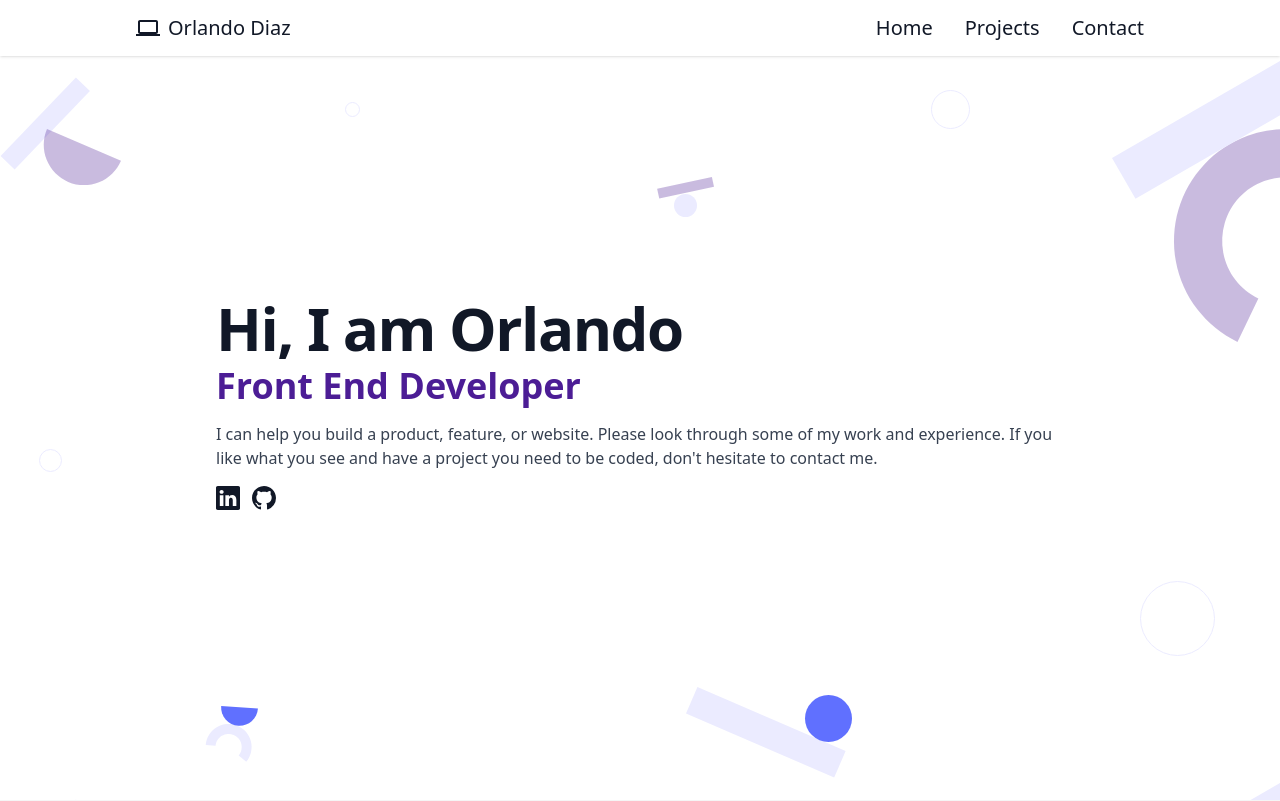
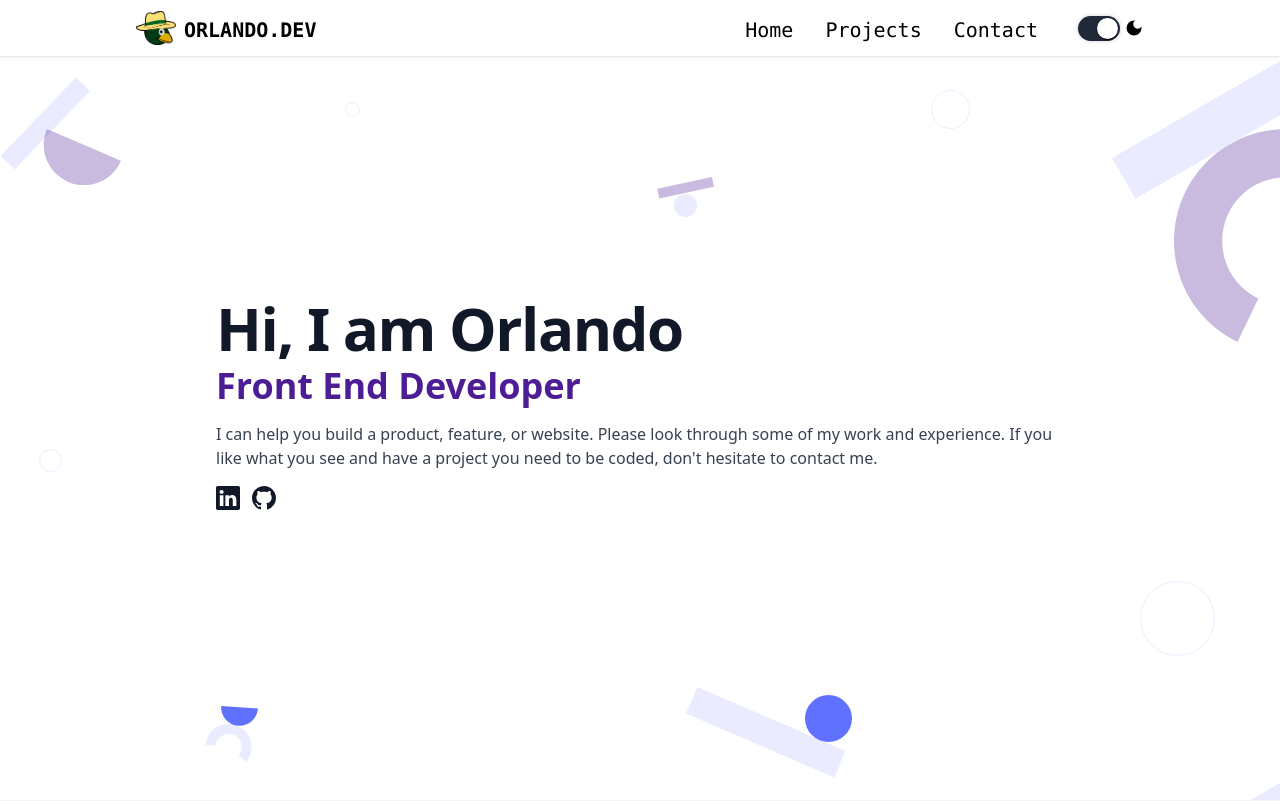
Before and after one commit to orlandodiazc/portfolio-react, a React (Vite) app: page / in a window 1280 px wide. Shown: the top 801 px of the page. Built offline with nearby package versions, Linux system fonts and the light colour scheme.

Commit message:
Add dark mode toggle

```diff
--- a/src/components/Header.jsx
+++ b/src/components/Header.jsx
@@ -1,5 +1,7 @@
 import { useState } from 'react'
-import { MdMenu, MdClose, MdComputer } from 'react-icons/md'
+import { MdMenu, MdClose, MdLightMode, MdDarkMode } from 'react-icons/md'
+import * as Switch from '@radix-ui/react-switch'
+import { useEffect } from 'react'
 
 const navigation = [
   { name: 'Home', href: '#home', current: true },
@@ -9,19 +11,35 @@ const navigation = [
 
 export default function Header() {
   const [open, setOpen] = useState(false)
+  const [isDarkMode, setDarkMode] = useState(true)
+
+  function handleToggle() {
+    setDarkMode((prev) => !prev)
+  }
+
+  useEffect(() => {
+    if (isDarkMode) {
+      document.documentElement.classList.add('dark')
+    } else {
+      document.documentElement.classList.remove('dark')
+    }
+  }, [isDarkMode])
+
   return (
-    <header>
-      <nav className="text-xl shadow text-gray-900">
+    <header className="bg-white dark:bg-neutral-900 dark:text-gray-100">
+      <nav className="text-xl shadow">
         <div className="max-w-5xl m-auto px-2">
           <div className="flex justify-between h-14 items-center">
-            <a className="flex items-center gap-2" href="/">
-              <MdComputer size={24} className="hover:text-violet-900 hover:text-opacity-70" />{' '}
-              Orlando Diaz
+            <a className="flex items-center gap-2 font-mono font-bold" href="/">
+              <img width="40px" height="auto" src="/logo.png" alt="Bird Logo" />{' '}
+              <span className="mt-1">ORLANDO.DEV</span>
             </a>
-            <ul className="hidden sm:flex gap-8">
+            <div className="flex gap-12 items-center">
+              <div className="hidden sm:flex gap-10">
+                <ul className="flex gap-8 items-center">
                   {navigation.map((item) => {
                     return (
-                  <li key={item.name}>
+                      <li key={item.name} className="font-mono mt-1">
                         <a
                           className="hover:text-violet-900"
                           href={item.href}
@@ -33,6 +51,18 @@ export default function Header() {
                     )
                   })}
                 </ul>
+                <div className="flex gap-1 items-center">
+                  <Switch.Root
+                    onCheckedChange={handleToggle}
+                    checked={isDarkMode}
+                    className="w-[42px] h-[25px] bg-violet-900/40 rounded-full relative shadow-[0_0_4px_rgb(0,0,0,0.2)] focus:shadow-[0_0_0_1px_rgb(0,0,0,0.5] data-[state=checked]:bg-gray-800 outline-none cursor-default"
+                  >
+                    <Switch.Thumb className="block w-[21px] h-[21px] bg-white rounded-full shadow-[0_1px_1px] transition-transform duration-100 translate-x-0.5 will-change-transform data-[state=checked]:translate-x-[19px]" />
+                  </Switch.Root>
+                  {isDarkMode ? <MdDarkMode /> : <MdLightMode />}
+                </div>
+              </div>
+            </div>
             <button
               type="button"
               className="sm:hidden"
@@ -47,10 +77,10 @@ export default function Header() {
             </button>
           </div>
           {open && (
-            <ul className="flex flex-col items-center gap-4 sm:hidden">
+            <ul className="flex flex-col items-center gap-4 pb-4 sm:hidden">
               {navigation.map((item) => {
                 return (
-                  <li key={item.name} className="">
+                  <li key={item.name} className="flex hover:text-violet-900">
                     <a href={item.href}>{item.name}</a>
                   </li>
                 )
```
Lines whose indentation alone changed are shown as unchanged.
